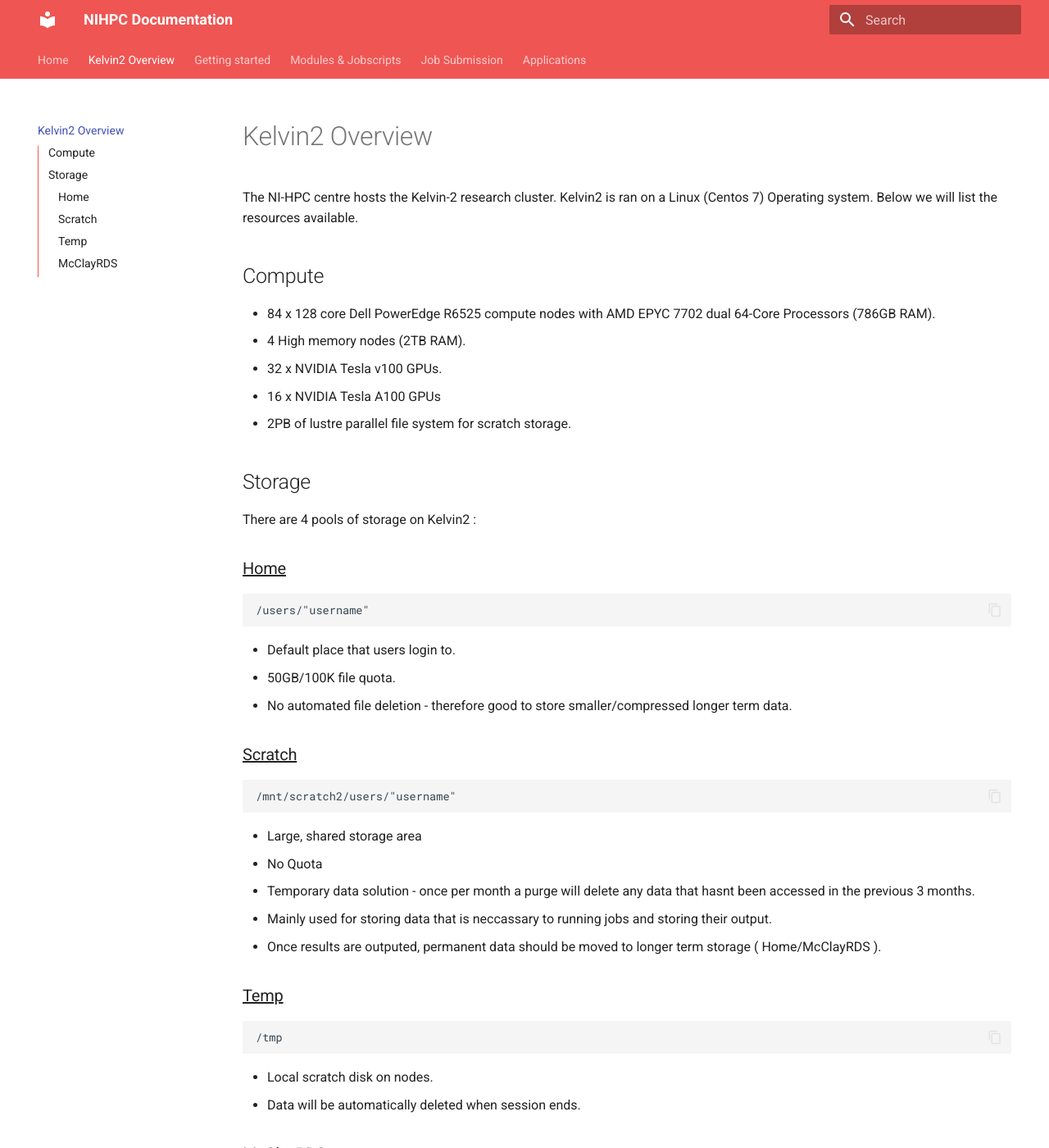
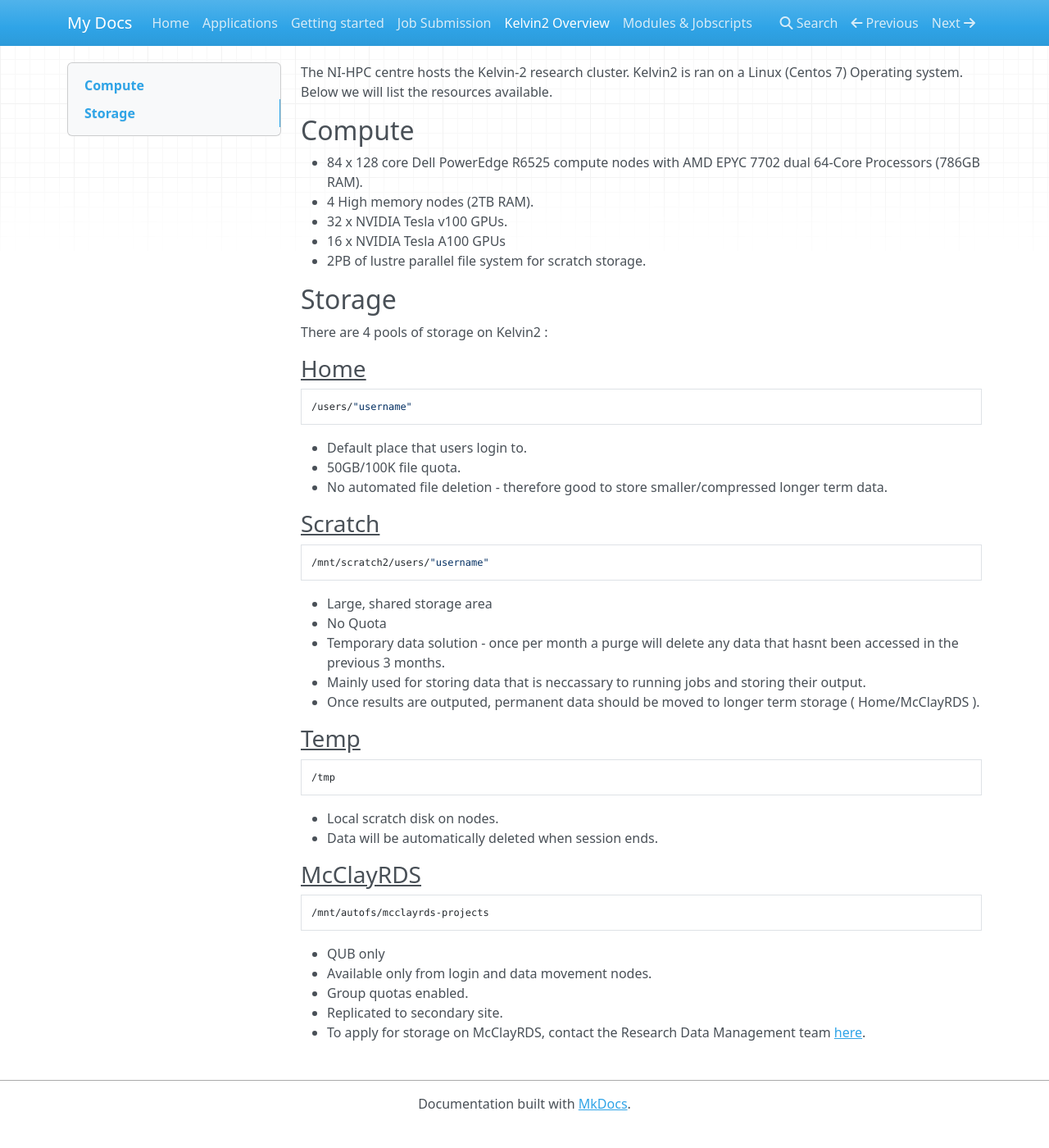
Before and after one commit to ethanbradley/nihpc-documentation, an MkDocs documentation site: the page built from docs/Kelvin2 Overview.md, in a window 1280 px wide and 1400 px high. Shown: the whole window at 82% size. Built offline with MkDocs 1.6.1, drawn with Linux system fonts in a browser that asks for light colours; nearby versions of some CDN libraries; some of the changed text lies outside the part shown.

```diff
--- a/mkdocs.yml
+++ b/mkdocs.yml
@@ -1,51 +1 @@
-site_name: NIHPC Documentation
-nav:
-    - 'index.md'
-    - 'Kelvin2 Overview.md'
-    - 'Getting Started.md'
-    - 'Modules & Jobscripts.md'
-    - 'Job Submission.md'
-    - 'Applications.md'
-theme:
-  name: material
-  features:
-    - navigation.tabs
-    - navigation.sections
-    - toc.integrate
-    - navigation.top
-    - search.suggest
-    - search.highlight
-    - content.tabs.link
-    - content.code.annotation
-    - content.code.copy
-  language: en
-  palette:
-  - scheme: slates
-    primary: red
-
-    extra:
-    social:
-    - icon: fontawesome/brands/twitter
-      link: https://twitter.com/home
-
-markdown_extensions:
-  - pymdownx.highlight:
-      anchor_linenums: true
-  - pymdownx.inlinehilite
-  - pymdownx.snippets
-  - admonition
-  - pymdownx.arithmatex:
-      generic: true
-  - footnotes
-  - pymdownx.details
-  - pymdownx.superfences
-  - pymdownx.mark
-  - attr_list
-  - pymdownx.emoji:
-      emoji_index: !!python/name:materialx.emoji.twemoji
-      emoji_generator: !!python/name:materialx.emoji.to_svg
-  - pymdownx.superfences:
-      custom_fences:
-        - name: mermaid
-          class: mermaid
-          format: !!python/name:pymdownx.superfences.fence_code_format
+site_name: My Docs
```
Also changed, not shown: docs/Applications.md (+52 -0 lines).
